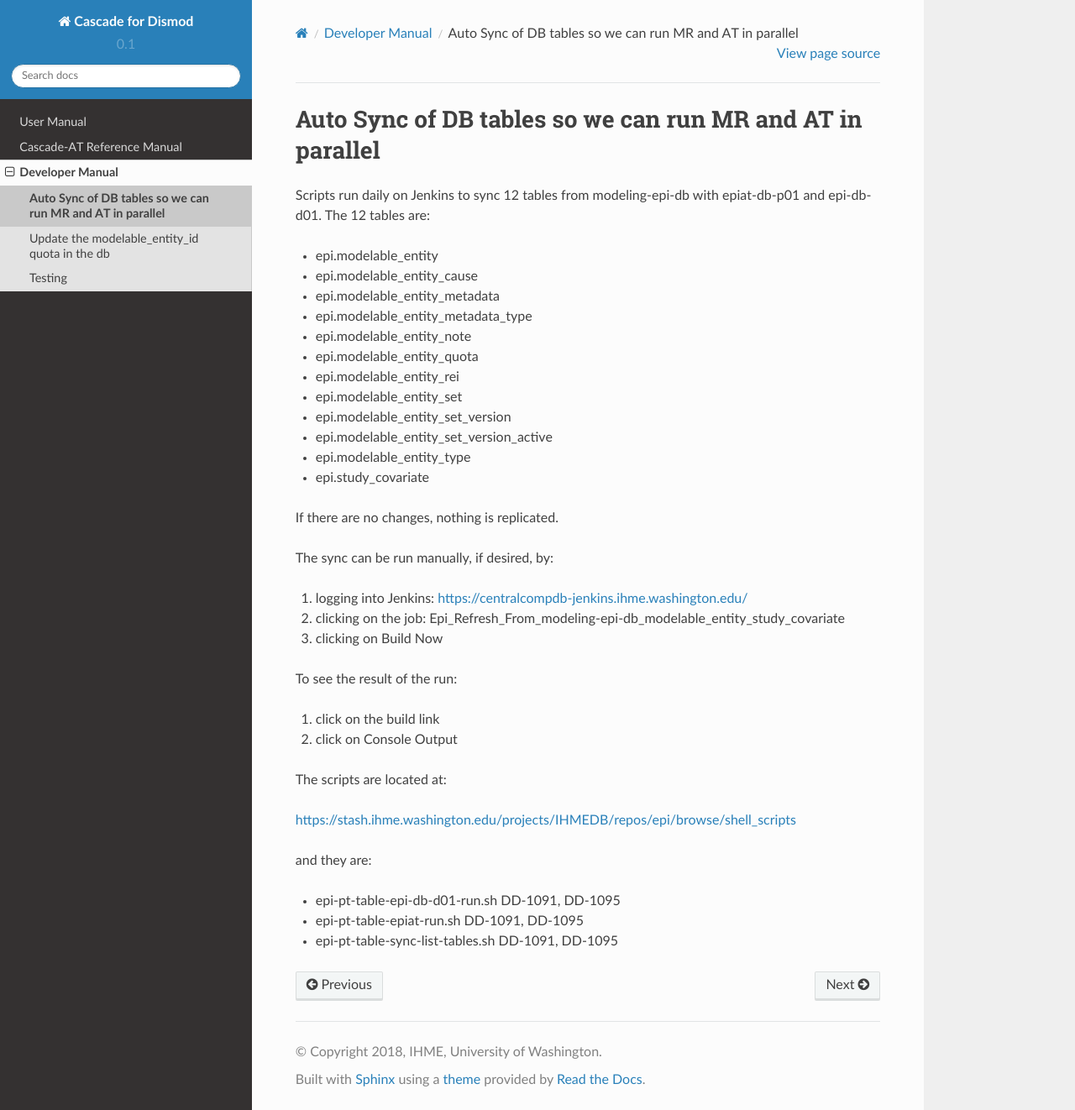
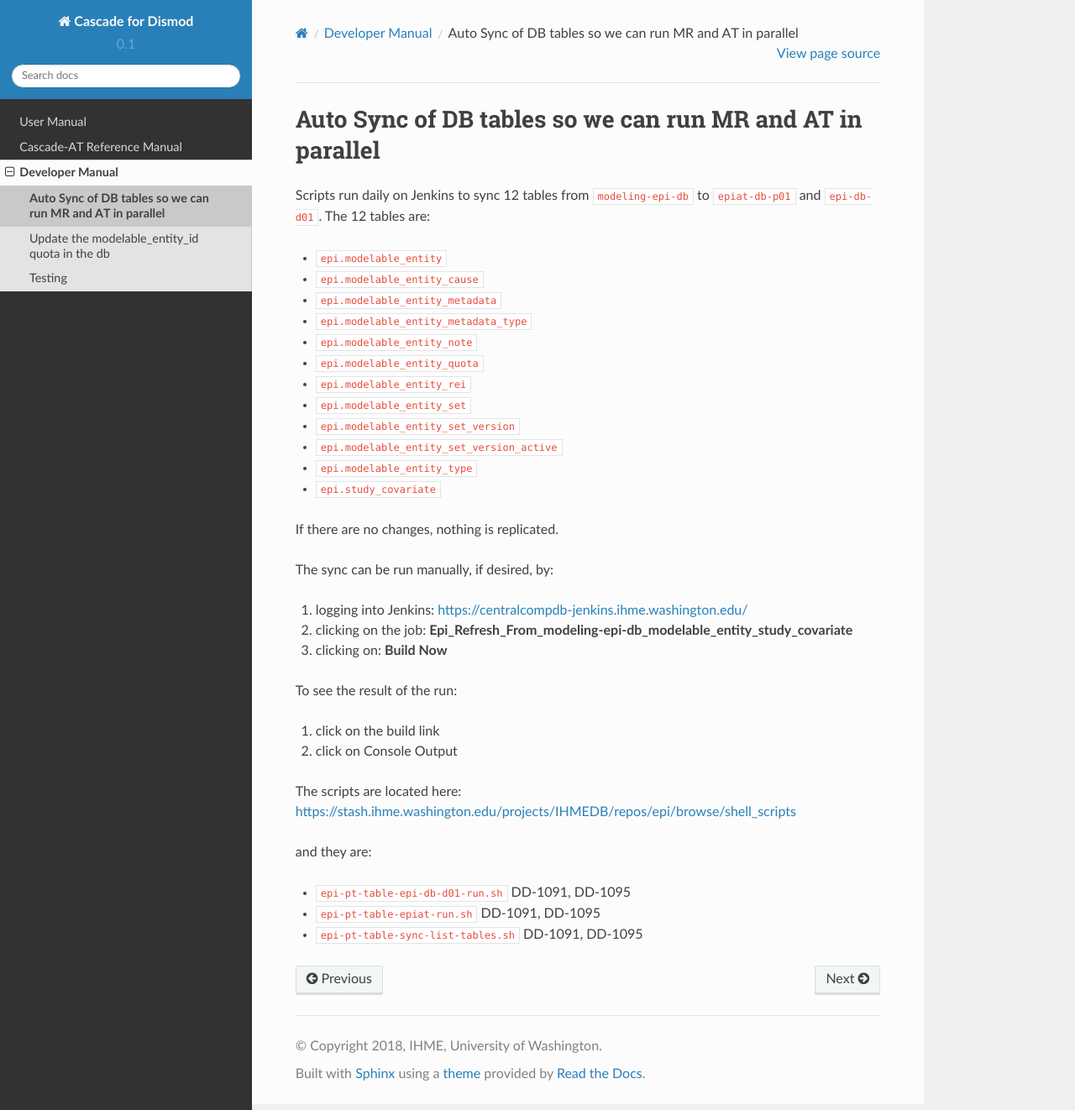
Before and after one commit to ihmeuw/cascade-at, a Sphinx documentation site: the page built from docs/dev/dbsync.rst, in a window 1280 px wide and 1322 px high. Shown: the whole window at 84% size. Built offline with Sphinx 7.4.7 and the Read the Docs theme 2.0.0, drawn with Linux system fonts in a browser that asks for light colours.

Commit message:
PR changes: added rst markup

```diff
--- a/docs/dev/dbsync.rst
+++ b/docs/dev/dbsync.rst
@@ -3,21 +3,21 @@
 Auto Sync of DB tables so we can run MR and AT in parallel
 ===========================================================
 
-Scripts run daily on Jenkins to sync 12 tables from modeling-epi-db with epiat-db-p01
-and epi-db-d01.  The 12 tables are:
+Scripts run daily on Jenkins to sync 12 tables from ``modeling-epi-db`` to ``epiat-db-p01``
+and ``epi-db-d01``.  The 12 tables are:
 
-* epi.modelable_entity
-* epi.modelable_entity_cause
-* epi.modelable_entity_metadata
-* epi.modelable_entity_metadata_type
-* epi.modelable_entity_note
-* epi.modelable_entity_quota
-* epi.modelable_entity_rei
-* epi.modelable_entity_set
-* epi.modelable_entity_set_version
-* epi.modelable_entity_set_version_active
-* epi.modelable_entity_type
-* epi.study_covariate
+* ``epi.modelable_entity``
+* ``epi.modelable_entity_cause``
+* ``epi.modelable_entity_metadata``
+* ``epi.modelable_entity_metadata_type``
+* ``epi.modelable_entity_note``
+* ``epi.modelable_entity_quota``
+* ``epi.modelable_entity_rei``
+* ``epi.modelable_entity_set``
+* ``epi.modelable_entity_set_version``
+* ``epi.modelable_entity_set_version_active``
+* ``epi.modelable_entity_type``
+* ``epi.study_covariate``
 
 If there are no changes, nothing is replicated.
 
@@ -26,9 +26,9 @@ The sync can be run manually, if desired, by:
 
 #. logging into Jenkins: https://centralcompdb-jenkins.ihme.washington.edu/
 
-#. clicking on the job: Epi_Refresh_From_modeling-epi-db_modelable_entity_study_covariate
+#. clicking on the job: **Epi_Refresh_From_modeling-epi-db_modelable_entity_study_covariate**
 
-#. clicking on Build Now
+#. clicking on: **Build Now**
 
 
 To see the result of the run:
@@ -38,12 +38,11 @@ To see the result of the run:
 #. click on Console Output
 
 
-The scripts are located at:
-
+The scripts are located here:
 https://stash.ihme.washington.edu/projects/IHMEDB/repos/epi/browse/shell_scripts
 
 and they are:
 
-* epi-pt-table-epi-db-d01-run.sh	DD-1091, DD-1095
-* epi-pt-table-epiat-run.sh	        DD-1091, DD-1095
-* epi-pt-table-sync-list-tables.sh	DD-1091, DD-1095
+* ``epi-pt-table-epi-db-d01-run.sh``	DD-1091, DD-1095
+* ``epi-pt-table-epiat-run.sh``	        DD-1091, DD-1095
+* ``epi-pt-table-sync-list-tables.sh``	DD-1091, DD-1095
```
Also changed, not shown: docs/dev/meid_quota.rst (+7 -11 lines).
